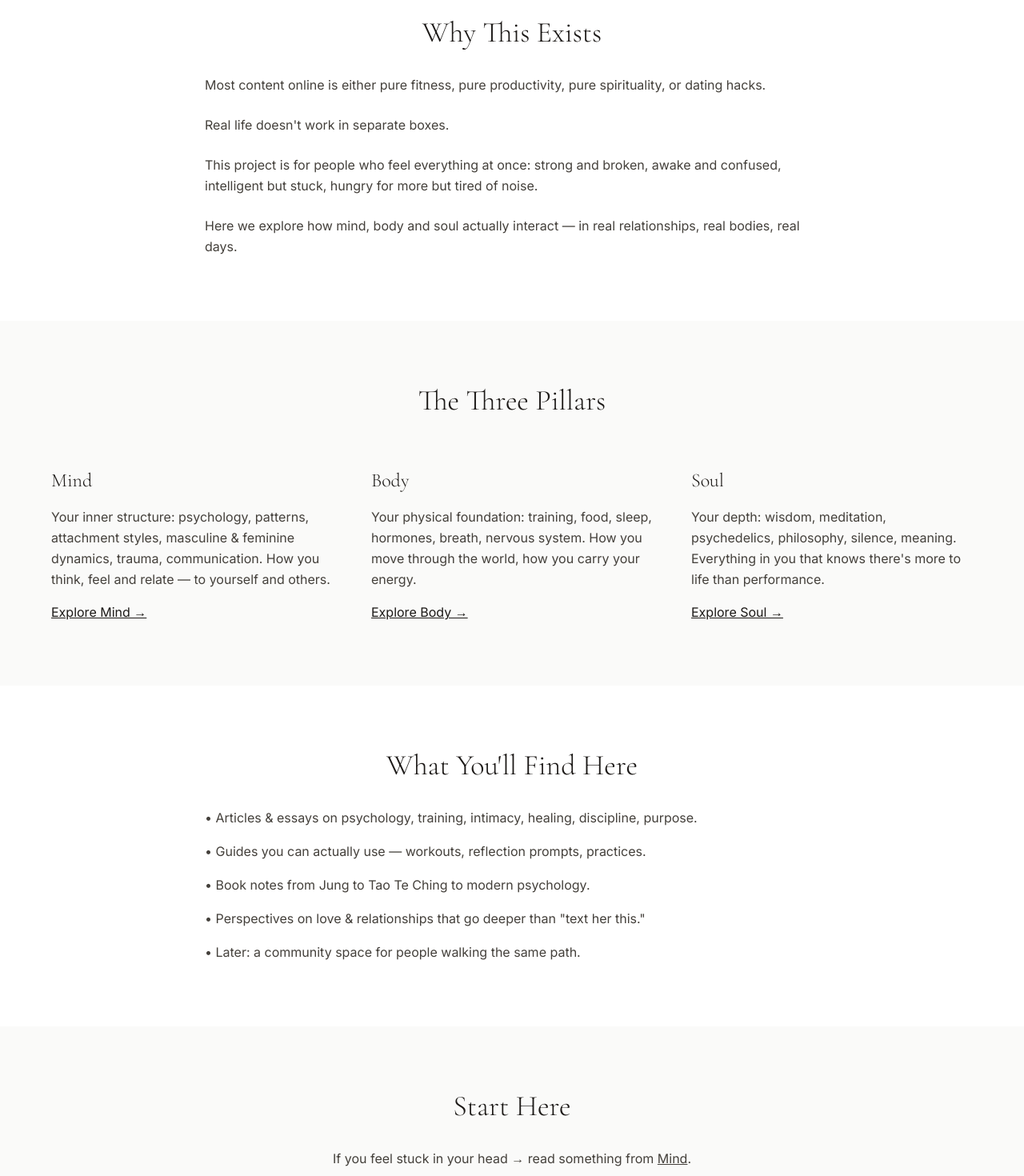
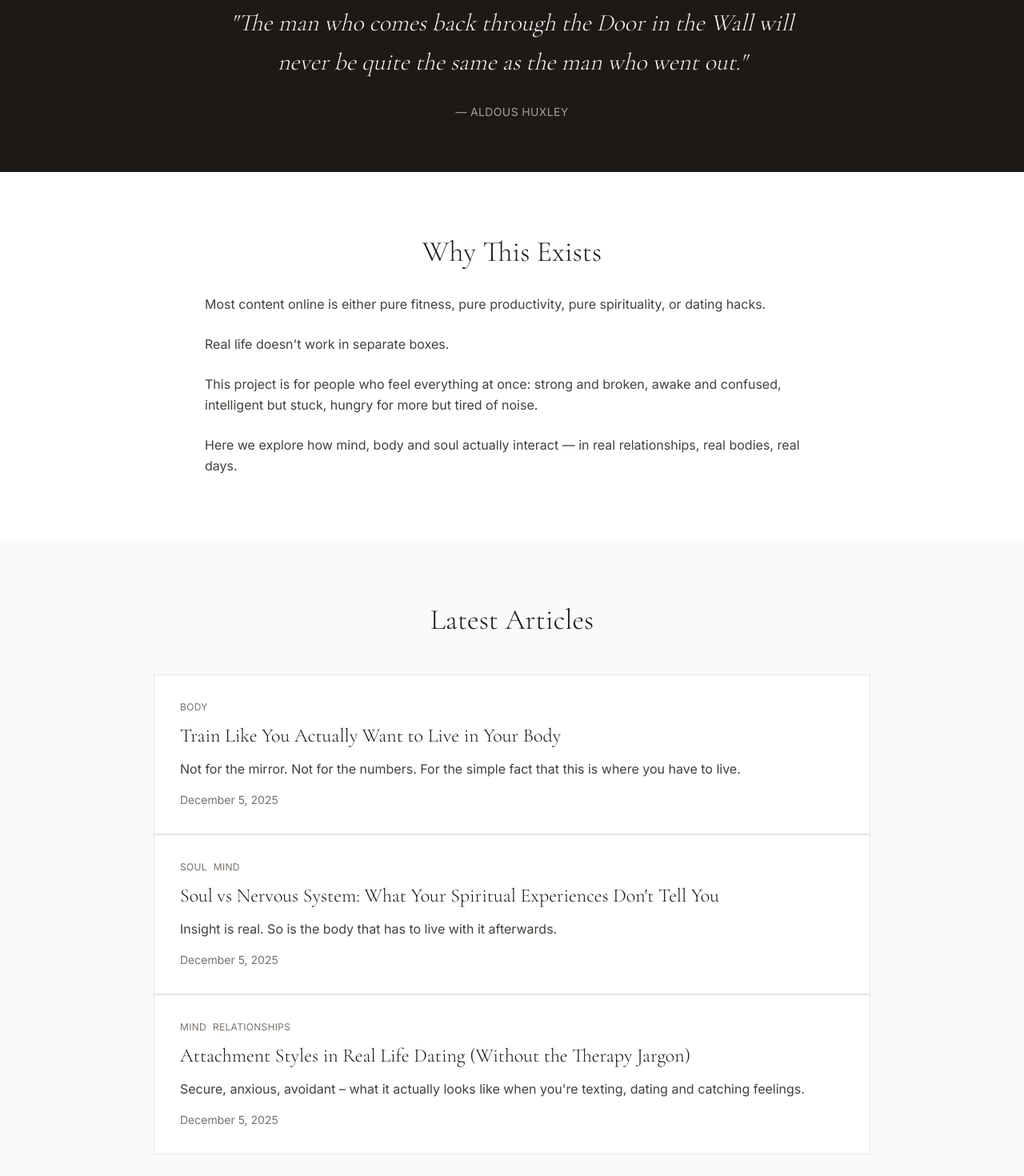
Before and after one commit to cXplore/integrated-human, a Next.js app: page / in a window 1280 px wide. Shown: the part 780-2250 px from the top of the page at 80% size. Built offline with nearby package versions, Linux system fonts and the light colour scheme.

Commit message:
Add wisdom quote section with McKenna/Watts/Jung/Huxley, feature latest articles on homepage

```diff
--- /dev/null
+++ b/app/components/WisdomQuote.tsx
@@ -0,0 +1,37 @@
+export default function WisdomQuote() {
+  const quotes = [
+    {
+      text: "Nature loves courage. You make the commitment and nature will respond to that commitment by removing impossible obstacles.",
+      author: "Terence McKenna",
+    },
+    {
+      text: "The only way to make sense out of change is to plunge into it, move with it, and join the dance.",
+      author: "Alan Watts",
+    },
+    {
+      text: "Until you make the unconscious conscious, it will direct your life and you will call it fate.",
+      author: "Carl Jung",
+    },
+    {
+      text: "The man who comes back through the Door in the Wall will never be quite the same as the man who went out.",
+      author: "Aldous Huxley",
+    },
+  ];
+
+  // Rotate quote based on day of year (simple deterministic rotation)
+  const dayOfYear = Math.floor((Date.now() - new Date(new Date().getFullYear(), 0, 0).getTime()) / 86400000);
+  const quote = quotes[dayOfYear % quotes.length];
+
+  return (
+    <div className="bg-stone-900 text-stone-100 py-16 px-6">
+      <div className="max-w-3xl mx-auto text-center">
+        <blockquote className="font-serif text-2xl md:text-3xl font-light leading-relaxed mb-6 italic">
+          "{quote.text}"
+        </blockquote>
+        <cite className="text-stone-400 text-sm uppercase tracking-wide not-italic">
+          — {quote.author}
+        </cite>
+      </div>
+    </div>
+  );
+}
--- a/app/page.tsx
+++ b/app/page.tsx
@@ -1,7 +1,12 @@
 import Link from 'next/link';
 import Navigation from './components/Navigation';
+import WisdomQuote from './components/WisdomQuote';
+import PostCard from './components/PostCard';
+import { getAllPosts } from '@/lib/posts';
 
 export default function Home() {
+  const latestPosts = getAllPosts().slice(0, 3);
+
   return (
     <>
       <Navigation />
@@ -36,6 +41,9 @@ export default function Home() {
         </div>
       </section>
 
+      {/* Wisdom Quote */}
+      <WisdomQuote />
+
       {/* About Section */}
       <section className="py-20 px-6 bg-white">
         <div className="max-w-3xl mx-auto">
@@ -60,8 +68,22 @@ export default function Home() {
         </div>
       </section>
 
+      {/* Latest Articles */}
+      <section className="py-20 px-6 bg-stone-50">
+        <div className="max-w-4xl mx-auto">
+          <h2 className="font-serif text-3xl md:text-4xl font-light text-stone-900 mb-12 text-center">
+            Latest Articles
+          </h2>
+          <div className="space-y-8">
+            {latestPosts.map((post) => (
+              <PostCard key={post.slug} post={post} />
+            ))}
+          </div>
+        </div>
+      </section>
+
       {/* The Three Pillars */}
-      <section className="py-20 px-6 bg-stone-50">
+      <section className="py-20 px-6 bg-white">
         <div className="max-w-6xl mx-auto">
           <h2 className="font-serif text-3xl md:text-4xl font-light text-stone-900 mb-16 text-center">
             The Three Pillars
@@ -101,22 +123,6 @@ export default function Home() {
         </div>
       </section>
 
-      {/* What You'll Find */}
-      <section className="py-20 px-6 bg-white">
-        <div className="max-w-3xl mx-auto">
-          <h2 className="font-serif text-3xl md:text-4xl font-light text-stone-900 mb-8 text-center">
-            What You'll Find Here
-          </h2>
-          <ul className="space-y-4 text-stone-700 leading-relaxed">
-            <li>• Articles & essays on psychology, training, intimacy, healing, discipline, purpose.</li>
-            <li>• Guides you can actually use — workouts, reflection prompts, practices.</li>
-            <li>• Book notes from Jung to Tao Te Ching to modern psychology.</li>
-            <li>• Perspectives on love & relationships that go deeper than "text her this."</li>
-            <li>• Later: a community space for people walking the same path.</li>
-          </ul>
-        </div>
-      </section>
-
       {/* Start Here */}
       <section className="py-20 px-6 bg-stone-50">
         <div className="max-w-3xl mx-auto text-center">
```
